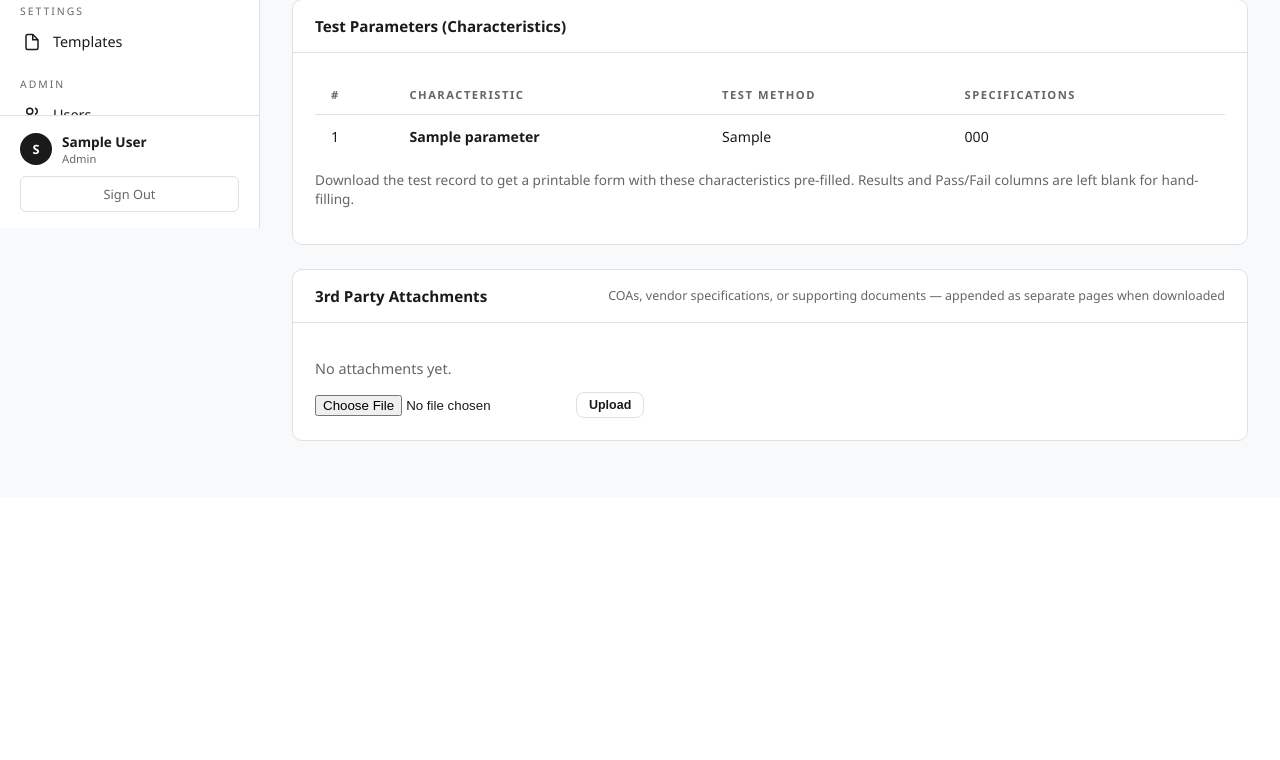
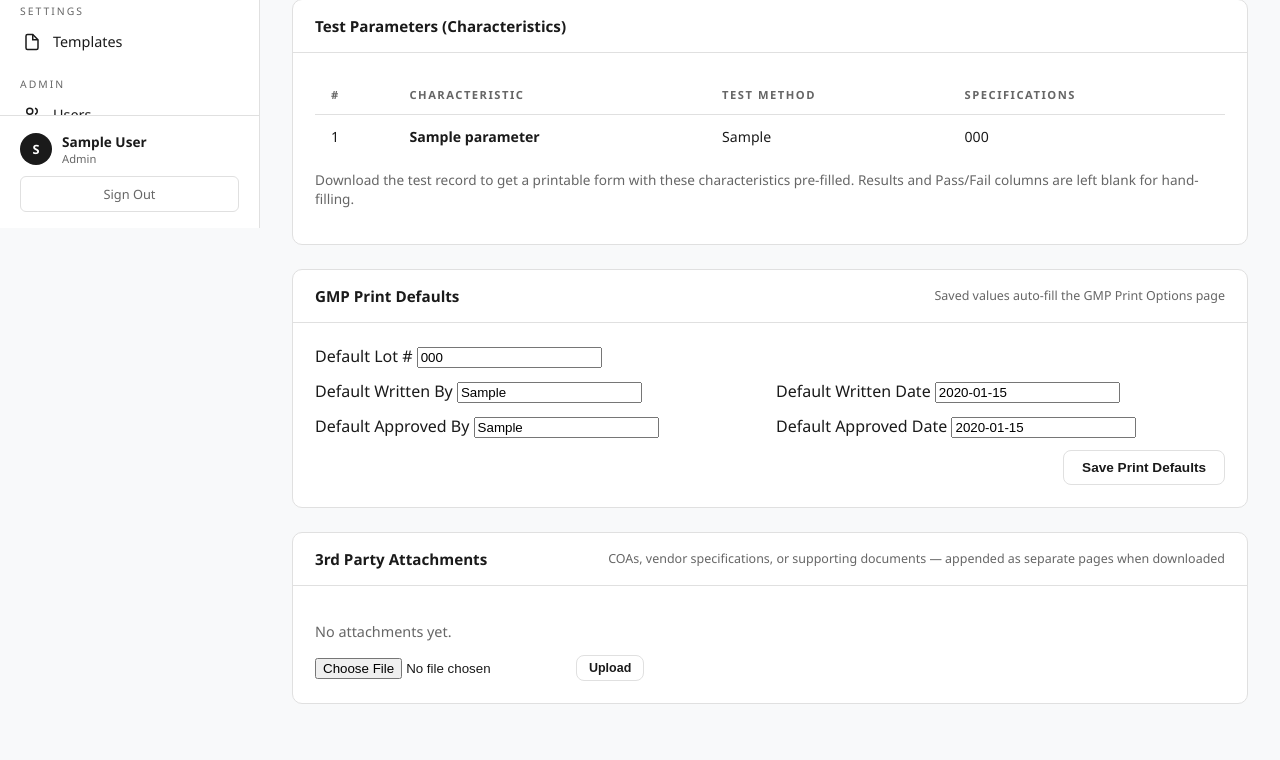
Before and after one commit to zingerclub13/club13-gmp-toolkit, a Flask app: page /packaging-specs/1 in a window 1280 px wide. Shown: the part 572-1332 px from the top of the page. Before the commit the page ends 1013 px from the top, so only its background shows below. Run offline with Flask 3, Linux system fonts and the light colour scheme; the visitor is signed in with stand-in values (Sample User, id 1); data comes from the database, SQL or seed files in the repository; tables that the repository leaves empty hold one stand-in row (values such as "Sample post").

Commit message:
Add persistent GMP print defaults on spec pages and prefill print options

```diff
--- a/app.py
+++ b/app.py
@@ -84,6 +84,14 @@ def close_db(exception):
 
 def hash_password(password):
     return generate_password_hash(password, method="pbkdf2:sha256")
+
+
+def _ensure_column(db, table_name, column_def):
+    """Add a column to a table if it does not already exist."""
+    col_name = column_def.split()[0]
+    existing = {row["name"] for row in db.execute(f"PRAGMA table_info({table_name})").fetchall()}
+    if col_name not in existing:
+        db.execute(f"ALTER TABLE {table_name} ADD COLUMN {column_def}")
 
 
 def init_db():
@@ -301,6 +309,14 @@ def init_db():
             "INSERT INTO users (username, password_hash, full_name, role) VALUES (?, ?, ?, ?)",
             ("staff", hash_password("club13staff"), "QA Staff", "staff"),
         )
+
+    # Backwards-compatible schema additions for persisted print defaults
+    for table_name in ("packaging_specs", "raw_material_specs"):
+        _ensure_column(db, table_name, "print_default_lot_number TEXT DEFAULT ''")
+        _ensure_column(db, table_name, "print_default_written_by TEXT DEFAULT ''")
+        _ensure_column(db, table_name, "print_default_written_date TEXT DEFAULT ''")
+        _ensure_column(db, table_name, "print_default_approved_by TEXT DEFAULT ''")
+        _ensure_column(db, table_name, "print_default_approved_date TEXT DEFAULT ''")
 
     db.commit()
     db.close()
@@ -604,6 +620,38 @@ def pk_receiving_record(spec_id):
     return send_file(output_path, as_attachment=True, download_name=filename)
 
 
+@app.route("/packaging-specs/<int:spec_id>/print-settings", methods=["POST"])
+@login_required
+def pk_spec_print_settings(spec_id):
+    db = get_db()
+    spec = db.execute("SELECT id FROM packaging_specs WHERE id = ?", (spec_id,)).fetchone()
+    if not spec:
+        flash("Specification not found.", "danger")
+        return redirect(url_for("pk_specs_list"))
+
+    db.execute(
+        """UPDATE packaging_specs
+           SET print_default_lot_number = ?,
+               print_default_written_by = ?,
+               print_default_written_date = ?,
+               print_default_approved_by = ?,
+               print_default_approved_date = ?,
+               updated_at = CURRENT_TIMESTAMP
+           WHERE id = ?""",
+        (
+            request.form.get("print_default_lot_number", "").strip(),
+            request.form.get("print_default_written_by", "").strip(),
+            request.form.get("print_default_written_date", "").strip(),
+            request.form.get("print_default_approved_by", "").strip(),
+            request.form.get("print_default_approved_date", "").strip(),
+            spec_id,
+        ),
+    )
+    db.commit()
+    flash("GMP print defaults saved.", "success")
+    return redirect(url_for("pk_spec_detail", spec_id=spec_id))
+
+
 # ══════════════════════════════════════════════════════════════════
 # RAW MATERIAL SPECIFICATIONS
 # ══════════════════════════════════════════════════════════════════
@@ -788,6 +836,38 @@ def rm_spec_download(spec_id):
     )
     db.commit()
     return send_file(output_path, as_attachment=True, download_name=filename)
+
+
+@app.route("/raw-material-specs/<int:spec_id>/print-settings", methods=["POST"])
+@login_required
+def rm_spec_print_settings(spec_id):
+    db = get_db()
+    spec = db.execute("SELECT id FROM raw_material_specs WHERE id = ?", (spec_id,)).fetchone()
+    if not spec:
+        flash("Specification not found.", "danger")
+        return redirect(url_for("rm_specs_list"))
+
+    db.execute(
+        """UPDATE raw_material_specs
+           SET print_default_lot_number = ?,
+               print_default_written_by = ?,
+               print_default_written_date = ?,
+               print_default_approved_by = ?,
+               print_default_approved_date = ?,
+               updated_at = CURRENT_TIMESTAMP
+           WHERE id = ?""",
+        (
+            request.form.get("print_default_lot_number", "").strip(),
+            request.form.get("print_default_written_by", "").strip(),
+            request.form.get("print_default_written_date", "").strip(),
+            request.form.get("print_default_approved_by", "").strip(),
+            request.form.get("print_default_approved_date", "").strip(),
+            spec_id,
+        ),
+    )
+    db.commit()
+    flash("GMP print defaults saved.", "success")
+    return redirect(url_for("rm_spec_detail", spec_id=spec_id))
 
 
 @app.route("/raw-material-specs/<int:spec_id>/receiving-record", methods=["GET", "POST"])
--- a/doc_generator.py
+++ b/doc_generator.py
@@ -297,12 +297,13 @@ def _generate_spec_record(template_path, spec, parameters,
                     _fill_after_label(p, "Component Name:", spec["material_name"])
 
     # ── Fill vendor in body (replace underscores in the correct runs) ──
+    supplier_val = (_val(spec, "supplier") or "").strip()
     for p in doc.paragraphs:
         if "Vendor:" not in p.text:
             continue
         for run in p.runs:
-            if "Vendor:" in run.text and "___" in run.text:
-                _replace_underscores(run, _val(spec, "supplier"))
+            if "Vendor:" in run.text and "___" in run.text and supplier_val:
+                _replace_underscores(run, supplier_val)
             # Don't touch "Vendor's Lot No." underscores — filled by hand
 
     # ── Optional completion fields in body (written/approved/date) ───────
--- a/templates/packaging_spec_detail.html
+++ b/templates/packaging_spec_detail.html
@@ -108,6 +108,44 @@
 
 <div class="card">
     <div class="card-header">
+        GMP Print Defaults
+        <span class="card-subtle">Saved values auto-fill the GMP Print Options page</span>
+    </div>
+    <div class="card-body">
+        <form method="POST" action="{{ url_for('pk_spec_print_settings', spec_id=spec.id) }}" class="grid-2" style="gap:12px;">
+            <div>
+                <label>Default Lot #</label>
+                <input type="text" name="print_default_lot_number" value="{{ spec.print_default_lot_number or '' }}" placeholder="Leave blank to hand-write">
+            </div>
+            <div></div>
+
+            <div>
+                <label>Default Written By</label>
+                <input type="text" name="print_default_written_by" value="{{ spec.print_default_written_by or '' }}" placeholder="e.g., DZ">
+            </div>
+            <div>
+                <label>Default Written Date</label>
+                <input type="text" name="print_default_written_date" value="{{ spec.print_default_written_date or '' }}" placeholder="MM/DD/YYYY">
+            </div>
+
+            <div>
+                <label>Default Approved By</label>
+                <input type="text" name="print_default_approved_by" value="{{ spec.print_default_approved_by or '' }}" placeholder="e.g., QA Manager">
+            </div>
+            <div>
+                <label>Default Approved Date</label>
+                <input type="text" name="print_default_approved_date" value="{{ spec.print_default_approved_date or '' }}" placeholder="MM/DD/YYYY">
+            </div>
+
+            <div style="grid-column:1 / -1;display:flex;justify-content:flex-end;">
+                <button class="btn btn-outline" type="submit">Save Print Defaults</button>
+            </div>
+        </form>
+    </div>
+</div>
+
+<div class="card">
+    <div class="card-header">
         3rd Party Attachments
         <span class="card-subtle">COAs, vendor specifications, or supporting documents — appended as separate pages when downloaded</span>
     </div>
```
Also changed, not shown: templates/raw_material_spec_detail.html (+38 -0 lines), templates/spec_print_options.html (+5 -5 lines).
